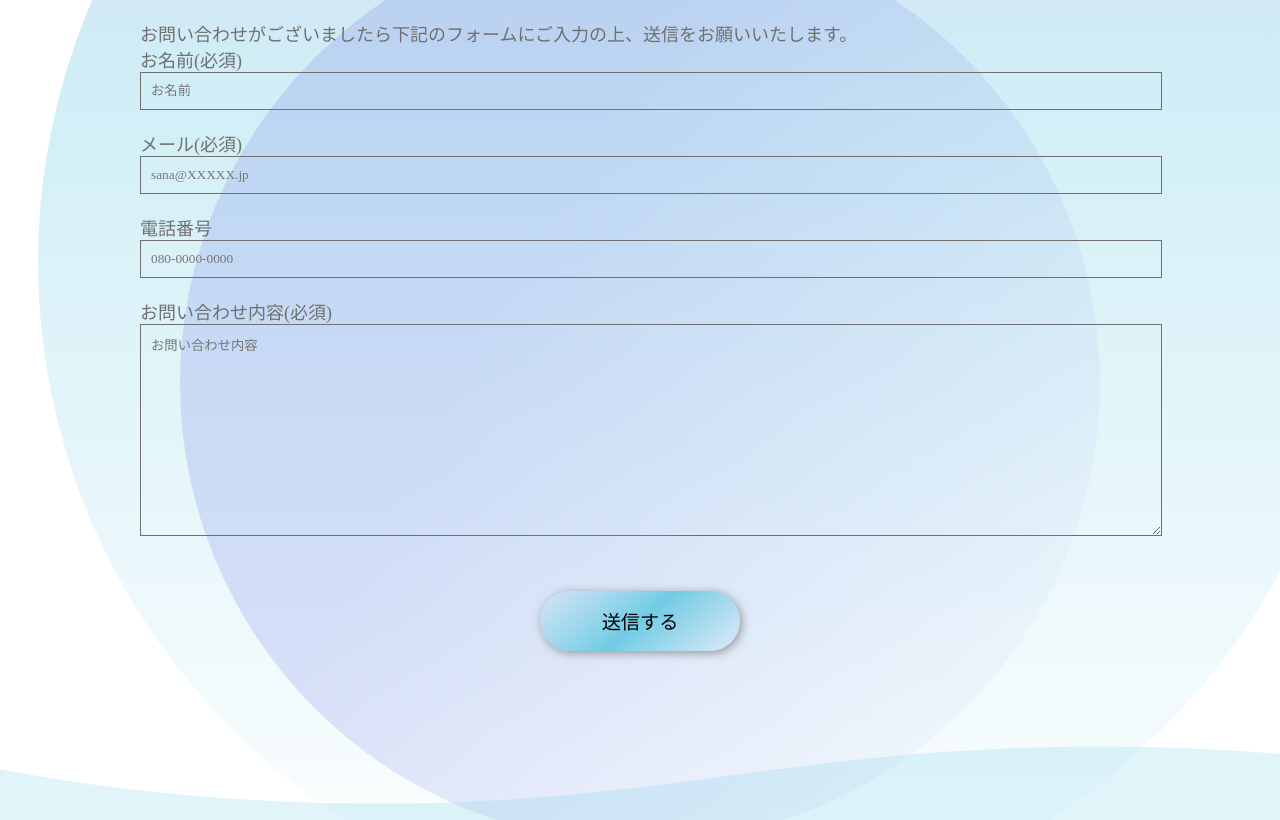
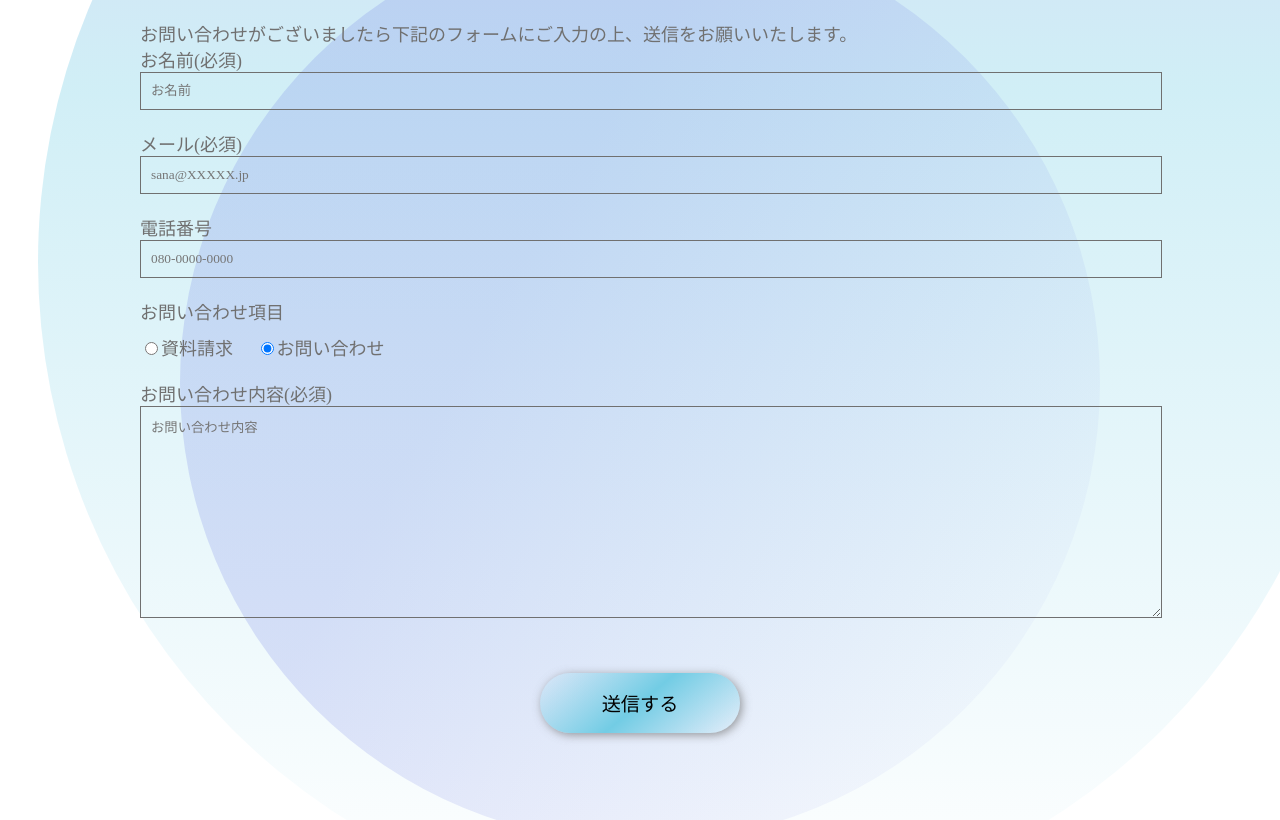
Before and after one commit to sanachan31/Marea-Wedding-Cruise, a plain HTML site: page contact.html in a window 1280 px wide. Shown: the part 277-1097 px from the top of the page. Drawn offline with Linux system fonts and the light colour scheme; a web font is replaced by a local one.

Commit message:
Update contact.html

```diff
--- a/contact.html
+++ b/contact.html
@@ -90,6 +90,13 @@
                   <dd><input type="text" name="電話番号" placeholder="080-0000-0000" /></dd>
                 </dl>
                 <dl>
+                  <dt>お問い合わせ項目</dt>
+                  <p class="contact_radio" >
+                    <input type="radio" name="問い合わせ項目" value="資料請求" />資料請求
+                    <input type="radio" name="問い合わせ項目" value="お問い合わせ" checked/>お問い合わせ
+                  </p>
+                </dl>
+                <dl>
                   <dt>お問い合わせ内容(必須)</dt>
                   <dd><textarea name="お問い合わせ内容" placeholder="お問い合わせ内容" /></textarea></dd>
                 </dl>
```
